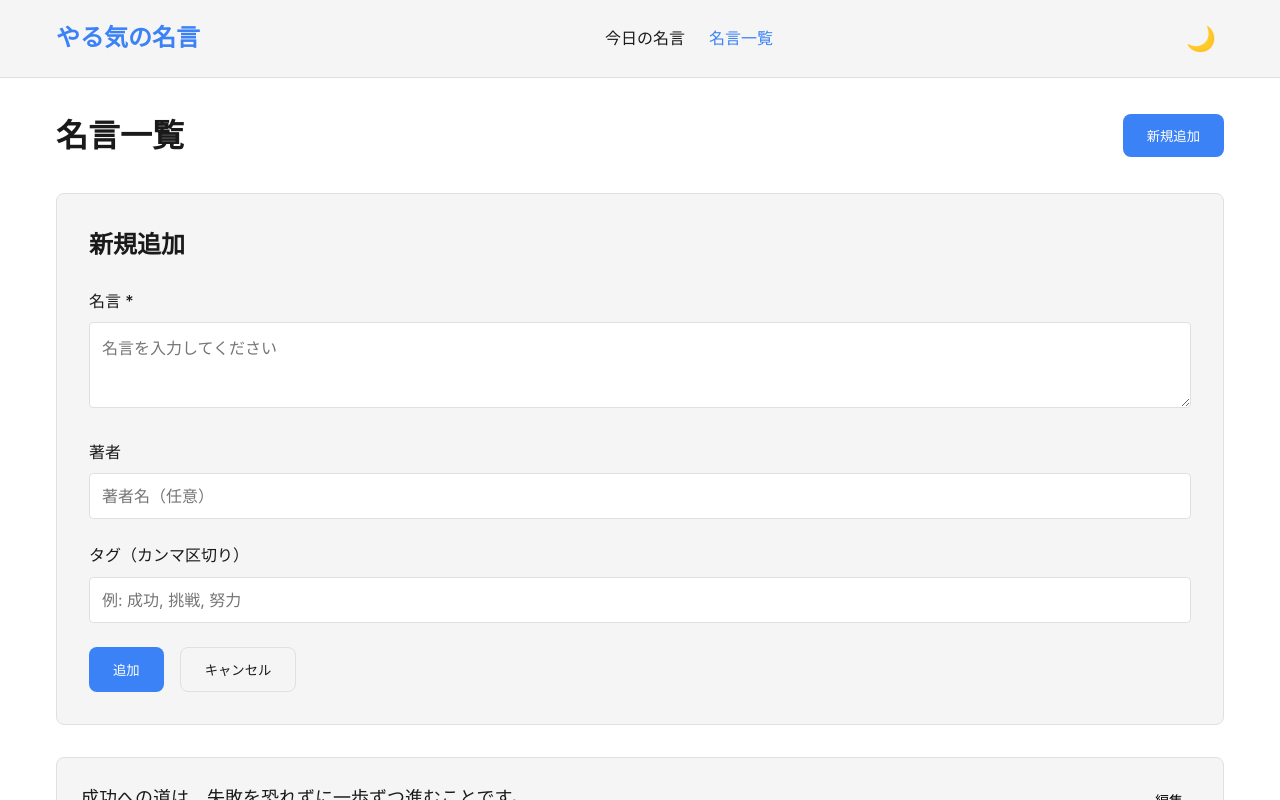
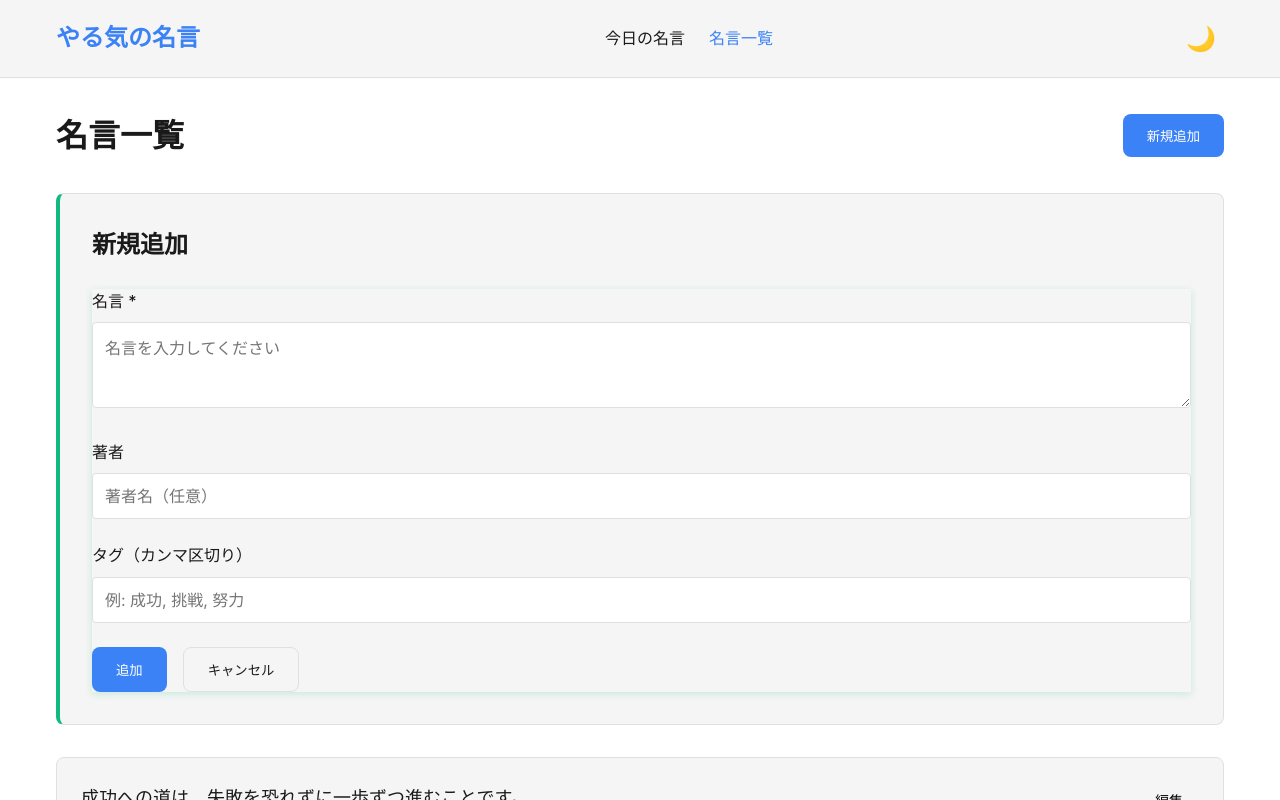
Before and after one commit to gonke-gogo/vue-learn-1, a Nuxt app: page /quotes in a window 1280 px wide. Both pictures are taken after a click on the button "新規追加". Shown: the top 800 px of the page. Built offline with nearby package versions, Linux system fonts and the light colour scheme; no server answers.

Commit message:
動的引数

```diff
--- a/components/QuoteForm.vue
+++ b/components/QuoteForm.vue
@@ -1,7 +1,7 @@
 <template>
-  <div class="formCard">
+  <div class="formCard" :[formModeAttr]="isEditMode ? 'edit' : 'create'">
     <h2>{{ isEditMode ? '編集' : '新規追加' }}</h2>
-    <form @submit.prevent="handleSubmit">
+    <form @submit.prevent="handleSubmit" :[formActionAttr]="isEditMode ? 'update' : 'create'">
       <div class="formGroup">
         <label for="text">名言 *</label>
         <textarea
@@ -74,6 +74,11 @@ const emit = defineEmits<{
   cancel: []
 }>()
 
+// 動的引数の例
+// 編集モード/新規モードに応じて動的に属性名を変更
+const formModeAttr = ref('data-form-mode')
+const formActionAttr = ref('data-form-action')
+
 // タグ入力用のローカル状態（カンマ区切りの文字列）
 const tagsInput = computed({
   get: () => (props.modelValue.tags || []).join(', '),
@@ -132,6 +137,37 @@ function handleSubmit() {
 function handleCancel() {
   emit('cancel')
 }
+
+// data-form-mode属性とdata-form-action属性を使った例：コンポーネントマウント時に属性を読み取る
+onMounted(() => {
+  // DOM要素を取得してdata-form-mode属性を読み取る
+  const formCardElement = document.querySelector('.formCard') as HTMLElement
+  if (formCardElement) {
+    const formMode = formCardElement.getAttribute('data-form-mode')
+    console.log(`フォームモード: ${formMode}`) // デバッグ用
+
+    // 属性に基づいて処理を分岐することも可能
+    // if (formMode === 'edit') {
+    //   // 編集モード特有の処理
+    // } else if (formMode === 'create') {
+    //   // 新規作成モード特有の処理
+    // }
+  }
+
+  // data-form-action属性を読み取る例
+  const formElement = document.querySelector('form') as HTMLFormElement
+  if (formElement) {
+    const formAction = formElement.getAttribute('data-form-action')
+    console.log(`フォームアクション: ${formAction}`) // デバッグ用: 'update' または 'create'
+
+    // 属性に基づいて処理を分岐することも可能
+    // if (formAction === 'update') {
+    //   // 更新処理特有の設定
+    // } else if (formAction === 'create') {
+    //   // 作成処理特有の設定
+    // }
+  }
+})
 </script>
 
 <style scoped>
@@ -141,6 +177,28 @@ function handleCancel() {
   border-radius: 0.5rem;
   padding: 2rem;
   margin-bottom: 2rem;
+}
+
+/* data-form-mode属性を使った条件付きスタイリングの例 */
+/* 編集モードの場合は左側にボーダーを追加 */
+.formCard[data-form-mode='edit'] {
+  border-left: 4px solid #f59e0b; /* オレンジ色のボーダー */
+}
+
+/* 新規作成モードの場合は左側に別の色のボーダーを追加 */
+.formCard[data-form-mode='create'] {
+  border-left: 4px solid #10b981; /* 緑色のボーダー */
+}
+
+/* data-form-action属性を使った条件付きスタイリングの例 */
+/* 更新アクションの場合、フォームに影を追加 */
+form[data-form-action='update'] {
+  box-shadow: 0 2px 8px rgba(245, 158, 11, 0.2); /* オレンジ系の影 */
+}
+
+/* 作成アクションの場合、フォームに別の影を追加 */
+form[data-form-action='create'] {
+  box-shadow: 0 2px 8px rgba(16, 185, 129, 0.2); /* 緑系の影 */
 }
 
 h2 {
--- a/pages/index.vue
+++ b/pages/index.vue
@@ -15,7 +15,12 @@
         </select>
       </div>
 
-      <div v-if="selectedQuote" class="quoteCard">
+      <div
+        v-if="selectedQuote"
+        class="quoteCard"
+        :[moodAttr]="mood"
+        :[quoteIdAttr]="selectedQuote.id"
+      >
         <p class="quoteText">{{ selectedQuote.text }}</p>
         <p v-if="selectedQuote.author" class="quoteAuthor">— {{ selectedQuote.author }}</p>
         <div v-if="selectedQuote.tags && selectedQuote.tags.length > 0" class="tags">
@@ -48,6 +53,11 @@ const { quotes, loadQuotes } = useQuotes()
 const mood = ref(3)
 const selectedQuote = ref<Quote | null>(null)
 const salt = ref(0)
+
+// 動的引数の例
+// 気分と名言IDを動的属性として設定（テスト・デバッグ用）
+const moodAttr = ref('data-mood')
+const quoteIdAttr = ref('data-quote-id')
 
 // 自動切り替え用タイマーID
 const rotateTimerId = ref<number | null>(null)
--- a/pages/quotes.vue
+++ b/pages/quotes.vue
@@ -5,10 +5,11 @@
       <button @click="showAddForm = true" class="button">新規追加</button>
     </div>
 
+    <!-- 新規追加フォーム（ページ上部に表示） -->
     <QuoteForm
-      v-if="showAddForm || editingQuote"
+      v-if="showAddForm && !editingQuote"
       v-model="form"
-      :is-edit-mode="!!editingQuote"
+      :is-edit-mode="false"
       :is-loading="isLoading"
       @submit="handleSubmit"
       @cancel="cancelForm"
@@ -21,12 +22,22 @@
       <button @click="showAddForm = true" class="button">最初の名言を追加</button>
     </div>
     <div v-else class="quotesList">
+      <div v-for="quote in quotes" :key="quote.id">
+        <!-- 編集モードの場合、該当レコードの位置にフォームを表示 -->
+        <QuoteForm
+          v-if="editingQuote && editingQuote.id === quote.id"
+          v-model="form"
+          :is-edit-mode="true"
+          :is-loading="isLoading"
+          @submit="handleSubmit"
+          @cancel="cancelForm"
+        />
+        <!-- 通常表示（編集対象でない場合） -->
         <div
-        v-for="quote in quotes"
-        :key="quote.id"
+          v-else
           class="quoteItem"
           :[dynamicAttr]="quote.id"
-        v-on:[dynamicEvent]="handleQuoteClick(quote)"
+          @[dynamicEvent]="handleQuoteClick(quote)"
         >
           <div class="quoteContent">
             <p class="quoteText">{{ quote.text }}</p>
@@ -47,6 +58,7 @@
         </div>
       </div>
     </div>
+  </div>
 </template>
 
 <script setup lang="ts">
@@ -63,8 +75,11 @@ const editingQuote = ref<Quote | null>(null)
 // 動的引数の例
 // 動的属性名: data-quote-id属性を動的に設定
 const dynamicAttr = ref('data-quote-id')
-// 動的イベント名: ダブルクリックイベントを動的に設定
-const dynamicEvent = ref('dblclick')
+// 動的イベント名: タッチデバイスかどうかでイベントを切り替え（実行時に動的に決定）
+const dynamicEvent = computed(() => {
+  // タッチデバイスの場合はタッチイベント、それ以外はダブルクリック
+  return 'ontouchstart' in window ? 'touchstart' : 'dblclick'
+})
 
 // フォームの値（双方向バインディング用）
 const form = ref({
@@ -86,7 +101,8 @@ function startEdit(quote: Quote) {
     author: quote.author || '',
     tags: quote.tags || [],
   }
-  showAddForm.value = true
+  // 編集モードの場合は新規追加フォームを非表示にする
+  showAddForm.value = false
 }
 
 function cancelForm() {
```
Lines whose indentation alone changed are shown as unchanged.
